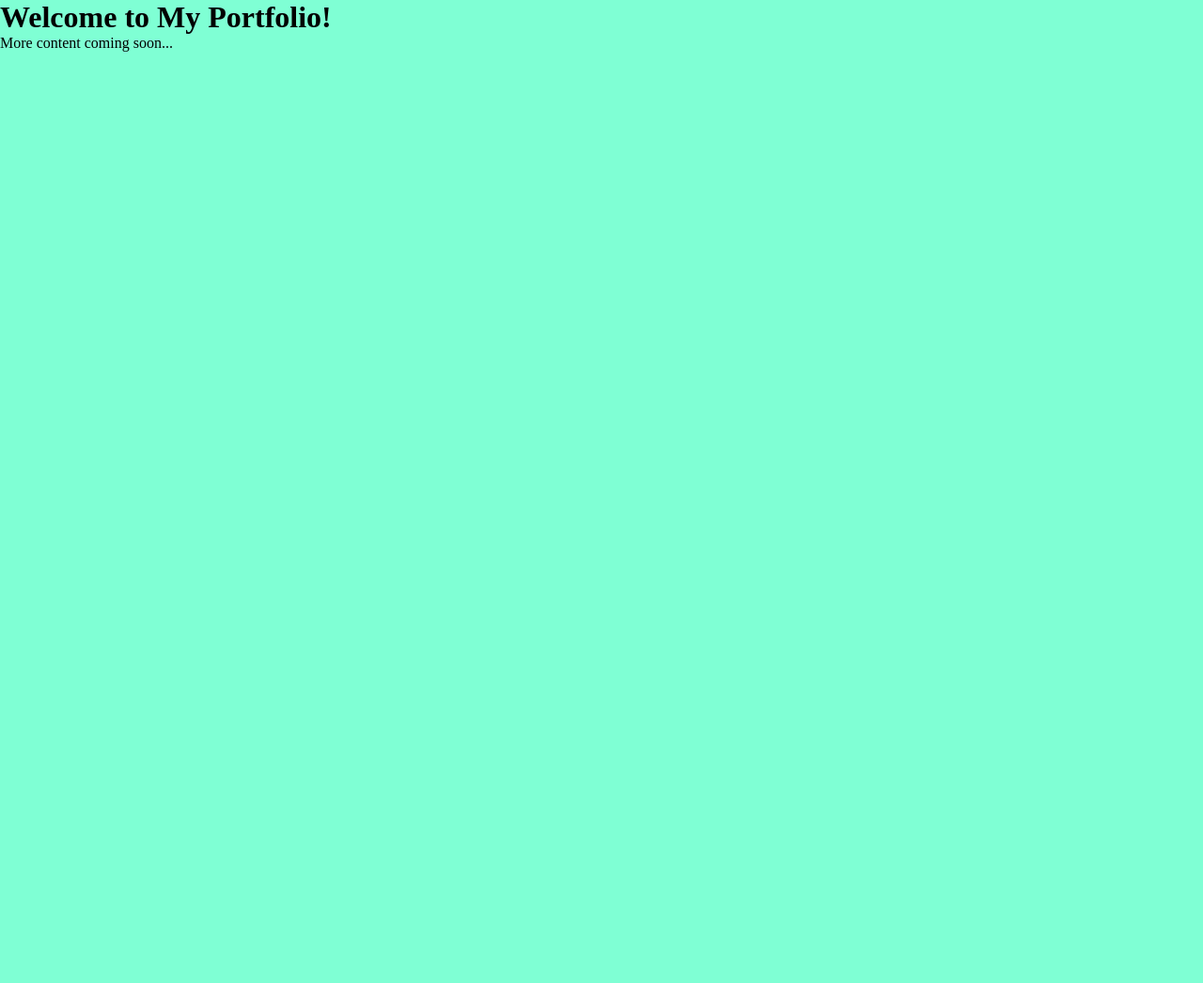
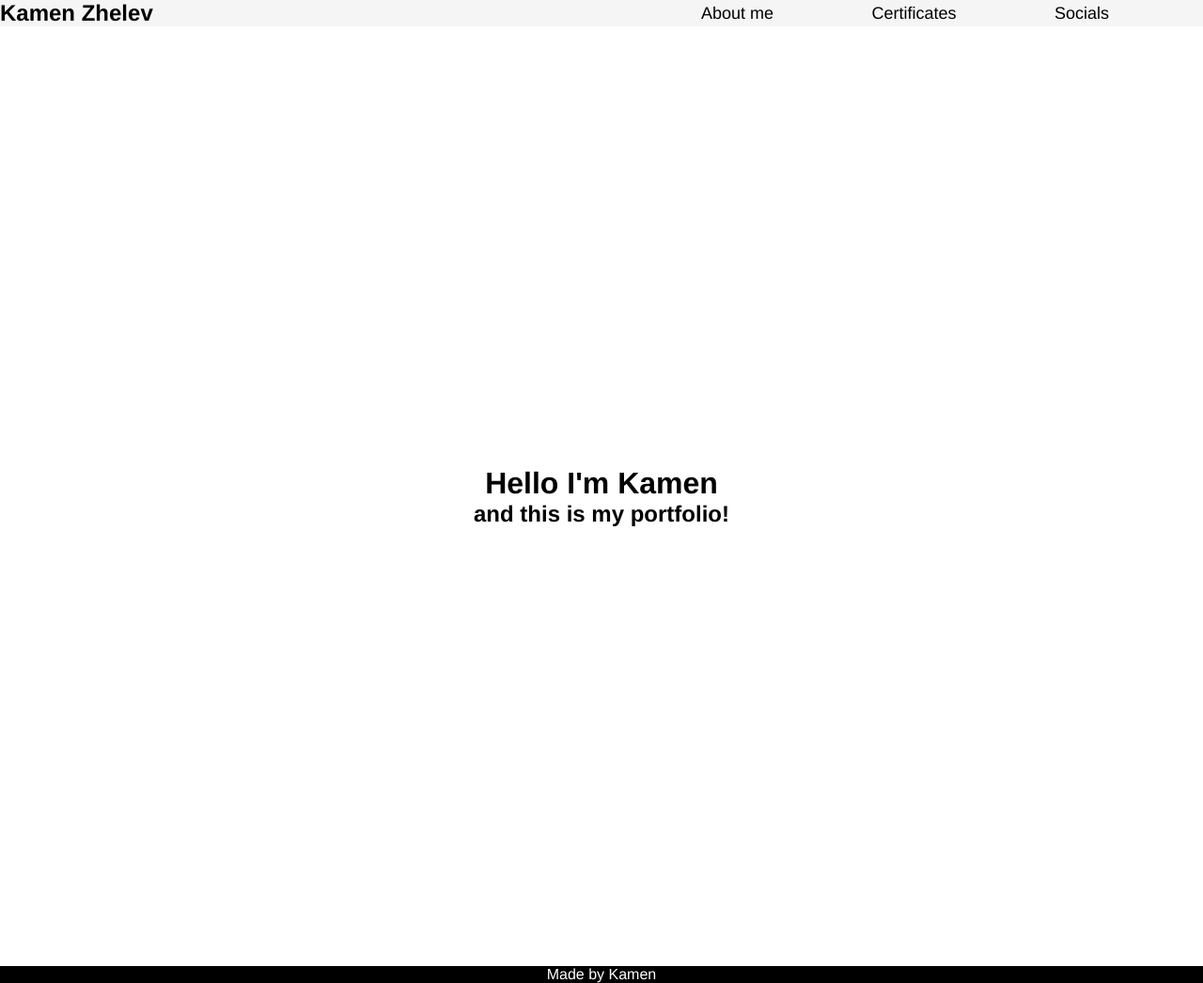
Before and after one commit to Burkana/My-portfolio, a plain HTML site: page index.html in a window 1280 px wide. Shown: the whole page at 94% size. Before the commit the page ends 800 px from the top, so only its background shows below. Drawn offline with Linux system fonts and the light colour scheme.

Commit message:
New logo & code

```diff
--- a/index.html
+++ b/index.html
@@ -11,14 +11,34 @@
 
     <link rel="stylesheet" href="style.css">
 
+    <link rel="icon" type="image/icon" href="logo.ico">
+
 </head>
 
 
 <body>
+    <div class="Portfolio">
 
+        <header>
+            <div class="main-nav">
+                <a href="index.html"><b>Kamen Zhelev</b></a>
+            </div>
+            <div class="nav-scroll">
+                <a href="#aboutme">About me</a>
+                <a href="#certificates">Certificates</a>
+                <a href="#footer">Socials</a>
+            </div>
+        </header>
 
-    <h1 class="text-3xl font-bold text-center my-8 font-['Inter']">Welcome to My Portfolio!</h1>
-    <p class="text-center text-gray-700 font-['Inter']">More content coming soon...</p>
+        <div class="Welcometxt">
+            <h1>Hello I'm Kamen</h1>
+            <h2>and this is my portfolio!</h2>
+        </div>
+
+        <footer id="footer">
+            <p>Made by Kamen</p>
+        </footer>
+    </div>
 
 </body>
 </html>
--- a/style.css
+++ b/style.css
@@ -1,11 +1,49 @@
 *{
-    top: 0;
-    bottom: 0;
     margin: 0;
     padding: 0;
     border: 0;
 }
+body{
+  font-family: "Clarkson",Helvetica,sans-serif;
+  font-style: normal;
+}
 
-body{
-    background-color: aquamarine;
+header{
+    display: flex;
+    flex-direction: row;
+    justify-content: space-between;
+    background-color: whitesmoke;
 }
+header a{
+    text-decoration: none;
+    color: black;
+
+}
+
+.main-nav a{
+    font-size: x-large;
+}
+
+.nav-scroll{
+    align-content: center;
+}
+.nav-scroll a{
+    padding-right: 100px;
+    font-size: large;
+}
+.Welcometxt{
+    height: 1000px;
+    width: auto;
+    display: flex;
+    flex-direction: column;
+    justify-content: center;
+    align-items: center;
+}
+
+footer{
+    text-align: center;
+    background-color: black;
+}
+footer p{
+    color: white;
+}
```
Also changed, not shown: logo.ico (added).
